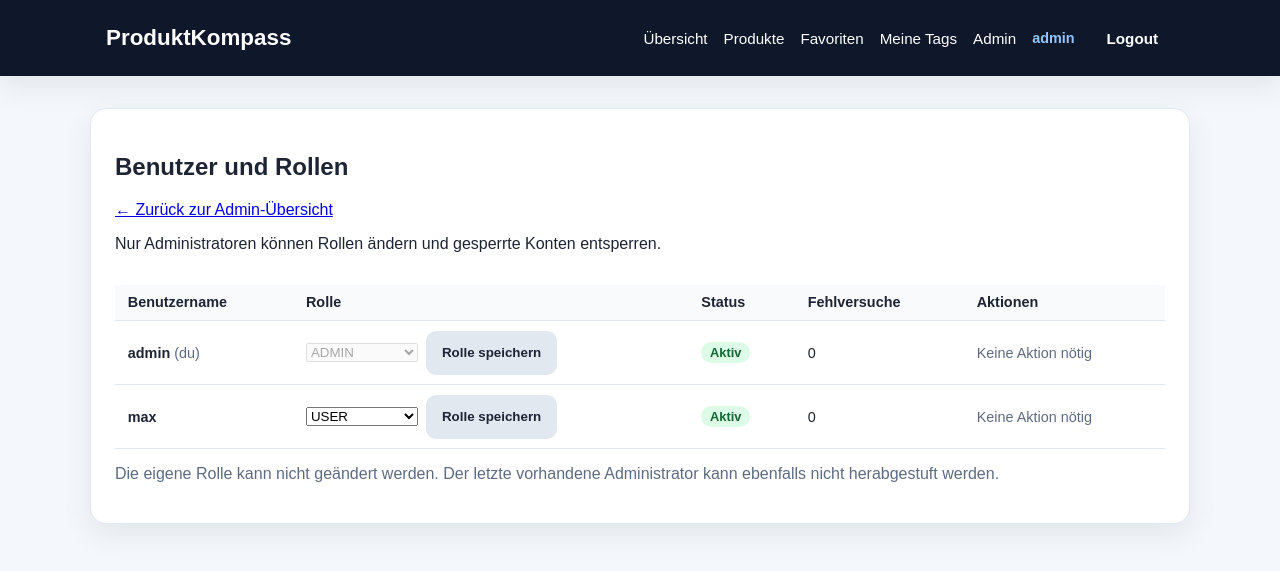
After one commit to HeinzDanner/produktkompass, a Spring Boot app: page /admin/users in a window 1280 px wide. The commit adds this page. Shown: the top 571 px of the page. Run offline with Spring Boot 4, Linux system fonts and the light colour scheme; a user stored in the database is signed in; some of the project's set-up classes (security, data sources, template engines, error pages and the like) are left out, and stand-ins take their place.

Commit message:
Admin-Benutzerverwaltung ergänzen
- Rollenwechsel zwischen USER, EDITOR und ADMIN ermöglichen
- Benutzerverwaltung ausschließlich für ADMIN absichern
- eigene Rolle und letzten Administrator vor Herabstufung schützen
- gesperrte Konten über die Oberfläche entsperrbar machen
- Rollenänderungen und Entsperrungen im Audit-Log protokollieren
- Service- und Security-Tests sowie README erweitern

Co-authored-by: Copilot <223556219+Copilot@users.noreply.github.com>

```diff
--- a/src/main/java/de/heinzdanner/produktkompass/config/SecurityConfig.java
+++ b/src/main/java/de/heinzdanner/produktkompass/config/SecurityConfig.java
@@ -87,6 +87,7 @@ public class SecurityConfig {
                                 "/login", "/register", "/error", "/css/**", "/js/**").permitAll()
                         .requestMatchers(HttpMethod.GET, "/register").permitAll()
                         .requestMatchers(HttpMethod.POST, "/register").permitAll()
+                        .requestMatchers("/admin/users", "/admin/users/**").hasRole("ADMIN")
                         .requestMatchers("/admin", "/admin/**").hasAnyRole("ADMIN", "EDITOR")
                         .requestMatchers("/favorites", "/favorites/**").authenticated()
                         .anyRequest().authenticated()
--- a/src/main/java/de/heinzdanner/produktkompass/user/AppUserRepository.java
+++ b/src/main/java/de/heinzdanner/produktkompass/user/AppUserRepository.java
@@ -4,12 +4,17 @@ import org.springframework.data.jpa.repository.JpaRepository;
 import org.springframework.data.jpa.repository.Query;
 import org.springframework.stereotype.Repository;
 
+import java.util.List;
 import java.util.Optional;
 
 @Repository
 public interface AppUserRepository extends JpaRepository<AppUser, Long> {
     Optional<AppUser> findByUsername(String username);
 
+    List<AppUser> findAllByOrderByUsernameAsc();
+
+    long countByRole(Role role);
+
     @Query("SELECT DISTINCT u FROM AppUser u LEFT JOIN FETCH u.favoriteProducts fp LEFT JOIN FETCH fp.brand LEFT JOIN FETCH fp.company LEFT JOIN FETCH fp.categories LEFT JOIN FETCH fp.sources WHERE u.username = :username")
     Optional<AppUser> findByUsernameWithFavorites(String username);
 }
--- /dev/null
+++ b/src/main/java/de/heinzdanner/produktkompass/web/AdminUserController.java
@@ -0,0 +1,57 @@
+package de.heinzdanner.produktkompass.web;
+
+import de.heinzdanner.produktkompass.user.AppUserService;
+import de.heinzdanner.produktkompass.user.Role;
+import org.springframework.stereotype.Controller;
+import org.springframework.ui.Model;
+import org.springframework.web.bind.annotation.GetMapping;
+import org.springframework.web.bind.annotation.PathVariable;
+import org.springframework.web.bind.annotation.PostMapping;
+import org.springframework.web.bind.annotation.RequestParam;
+import org.springframework.web.servlet.mvc.support.RedirectAttributes;
+
+import java.security.Principal;
+
+@Controller
+public class AdminUserController {
+
+    private final AppUserService appUserService;
+
+    public AdminUserController(AppUserService appUserService) {
+        this.appUserService = appUserService;
+    }
+
+    @GetMapping("/admin/users")
+    public String users(Model model) {
+        model.addAttribute("users", appUserService.getAllUsers());
+        model.addAttribute("roles", Role.values());
+        return "admin-users";
+    }
+
+    @PostMapping("/admin/users/{id}/role")
+    public String updateRole(@PathVariable Long id,
+                             @RequestParam Role role,
+                             Principal principal,
+                             RedirectAttributes redirectAttributes) {
+        try {
+            appUserService.updateRole(id, role, principal.getName());
+            redirectAttributes.addFlashAttribute("adminSuccess", "Benutzerrolle wurde aktualisiert.");
+        } catch (IllegalArgumentException exception) {
+            redirectAttributes.addFlashAttribute("adminError", exception.getMessage());
+        }
+        return "redirect:/admin/users";
+    }
+
+    @PostMapping("/admin/users/{id}/unlock")
+    public String unlockUser(@PathVariable Long id,
+                             Principal principal,
+                             RedirectAttributes redirectAttributes) {
+        try {
+            appUserService.unlockUser(id, principal.getName());
+            redirectAttributes.addFlashAttribute("adminSuccess", "Benutzerkonto wurde entsperrt.");
+        } catch (IllegalArgumentException exception) {
+            redirectAttributes.addFlashAttribute("adminError", exception.getMessage());
+        }
+        return "redirect:/admin/users";
+    }
+}
--- a/src/main/java/de/heinzdanner/produktkompass/web/NavigationModelAdvice.java
+++ b/src/main/java/de/heinzdanner/produktkompass/web/NavigationModelAdvice.java
@@ -25,6 +25,7 @@ public class NavigationModelAdvice {
         model.addAttribute("navAuthenticated", authenticated);
         model.addAttribute("navUsername", authenticated ? authentication.getName() : null);
         model.addAttribute("navIsAdmin", authenticated && hasAnyRole(authentication, "ROLE_ADMIN", "ROLE_EDITOR"));
+        model.addAttribute("navIsAdministrator", authenticated && hasAnyRole(authentication, "ROLE_ADMIN"));
     }
 
     private boolean isAnonymous(Authentication authentication) {
--- a/src/main/resources/static/css/style.css
+++ b/src/main/resources/static/css/style.css
@@ -463,6 +463,43 @@ button.secondary:hover,
     font-weight: 600;
 }
 
+.table-scroll {
+    overflow-x: auto;
+}
+
+.user-table {
+    min-width: 760px;
+}
+
+.inline-form {
+    display: flex;
+    align-items: center;
+    gap: 0.5rem;
+}
+
+.inline-form select {
+    width: auto;
+    min-width: 7rem;
+}
+
+.status-badge {
+    display: inline-block;
+    padding: 0.2rem 0.55rem;
+    border-radius: 999px;
+    font-size: 0.8rem;
+    font-weight: 700;
+}
+
+.status-active {
+    color: #166534;
+    background: #dcfce7;
+}
+
+.status-locked {
+    color: #991b1b;
+    background: #fee2e2;
+}
+
 .error-page {
     text-align: center;
     padding: 3rem 1.5rem;
--- /dev/null
+++ b/src/main/resources/templates/admin-users.html
@@ -0,0 +1,81 @@
+<!DOCTYPE html>
+<html lang="de" xmlns:th="http://www.thymeleaf.org">
+<head>
+    <meta charset="UTF-8">
+    <meta name="viewport" content="width=device-width, initial-scale=1.0">
+    <title>Benutzerverwaltung - ProduktKompass</title>
+    <link rel="stylesheet" th:href="@{/css/style.css}">
+</head>
+<body>
+<nav th:replace="~{fragments/nav :: nav}"></nav>
+
+<main class="container page-content">
+    <section class="box">
+        <h1>Benutzer und Rollen</h1>
+        <p><a th:href="@{/admin}">&larr; Zurück zur Admin-Übersicht</a></p>
+        <p>Nur Administratoren können Rollen ändern und gesperrte Konten entsperren.</p>
+
+        <div th:if="${adminSuccess}" class="alert success" th:text="${adminSuccess}">Erfolg.</div>
+        <div th:if="${adminError}" class="alert error" th:text="${adminError}">Fehler.</div>
+
+        <div class="table-scroll">
+            <table class="audit-table user-table">
+                <thead>
+                <tr>
+                    <th>Benutzername</th>
+                    <th>Rolle</th>
+                    <th>Status</th>
+                    <th>Fehlversuche</th>
+                    <th>Aktionen</th>
+                </tr>
+                </thead>
+                <tbody>
+                <tr th:each="user : ${users}">
+                    <td>
+                        <strong th:text="${user.username}">Benutzer</strong>
+                        <span th:if="${user.username == navUsername}" class="hint">(du)</span>
+                    </td>
+                    <td>
+                        <form th:action="@{/admin/users/{id}/role(id=${user.id})}" method="post"
+                              class="inline-form"
+                              onsubmit="return confirm('Rolle dieses Benutzers wirklich ändern?');">
+                            <select name="role" th:disabled="${user.username == navUsername}">
+                                <option th:each="role : ${roles}"
+                                        th:value="${role}"
+                                        th:text="${role}"
+                                        th:selected="${role == user.role}">USER</option>
+                            </select>
+                            <button type="submit" class="button secondary"
+                                    th:disabled="${user.username == navUsername}">Rolle speichern</button>
+                        </form>
+                    </td>
+                    <td>
+                        <span th:if="${user.currentlyLocked}" class="status-badge status-locked">Gesperrt</span>
+                        <span th:unless="${user.currentlyLocked}" class="status-badge status-active">Aktiv</span>
+                        <div th:if="${user.currentlyLocked}" class="hint"
+                             th:text="${'bis ' + #temporals.format(user.lockedUntil, 'dd.MM.yyyy HH:mm')}">
+                            bis Zeitpunkt
+                        </div>
+                    </td>
+                    <td th:text="${user.failedLoginAttempts}">0</td>
+                    <td>
+                        <form th:if="${user.failedLoginAttempts > 0 or user.lockedUntil != null}"
+                              th:action="@{/admin/users/{id}/unlock(id=${user.id})}" method="post">
+                            <button type="submit" class="button secondary">Entsperren / Zähler zurücksetzen</button>
+                        </form>
+                        <span th:unless="${user.failedLoginAttempts > 0 or user.lockedUntil != null}"
+                              class="hint">Keine Aktion nötig</span>
+                    </td>
+                </tr>
+                </tbody>
+            </table>
+        </div>
+
+        <p class="hint">
+            Die eigene Rolle kann nicht geändert werden. Der letzte vorhandene Administrator
+            kann ebenfalls nicht herabgestuft werden.
+        </p>
+    </section>
+</main>
+</body>
+</html>
--- a/src/main/resources/templates/admin.html
+++ b/src/main/resources/templates/admin.html
@@ -14,6 +14,9 @@
         <h1>Admin-Bereich</h1>
         <p>Verwalte Produkte, Marken, Unternehmen, Kategorien und Quellen zentral.</p>
         <p><a th:href="@{/admin/audit-log}">Audit-Log ansehen &rarr;</a></p>
+        <p th:if="${navIsAdministrator}">
+            <a th:href="@{/admin/users}">Benutzer und Rollen verwalten &rarr;</a>
+        </p>
 
         <div th:if="${adminSuccess}" class="alert success" th:text="${adminSuccess}">Erfolg.</div>
         <div th:if="${adminError}" class="alert error" th:text="${adminError}">Fehler.</div>
```
Also changed, not shown: src/main/java/de/heinzdanner/produktkompass/user/AppUserService.java (+45 -2 lines), README.md, 2 other files.
